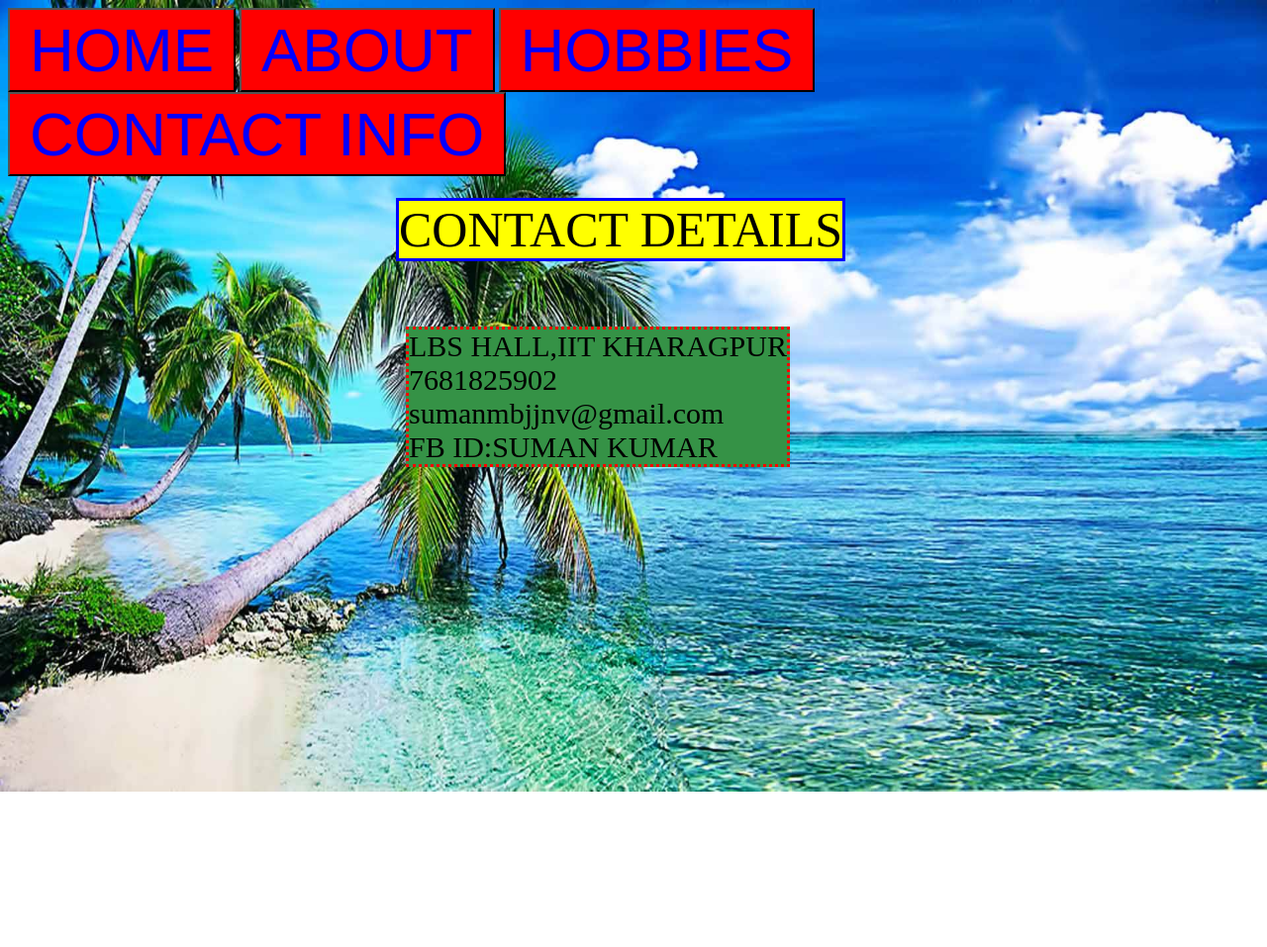
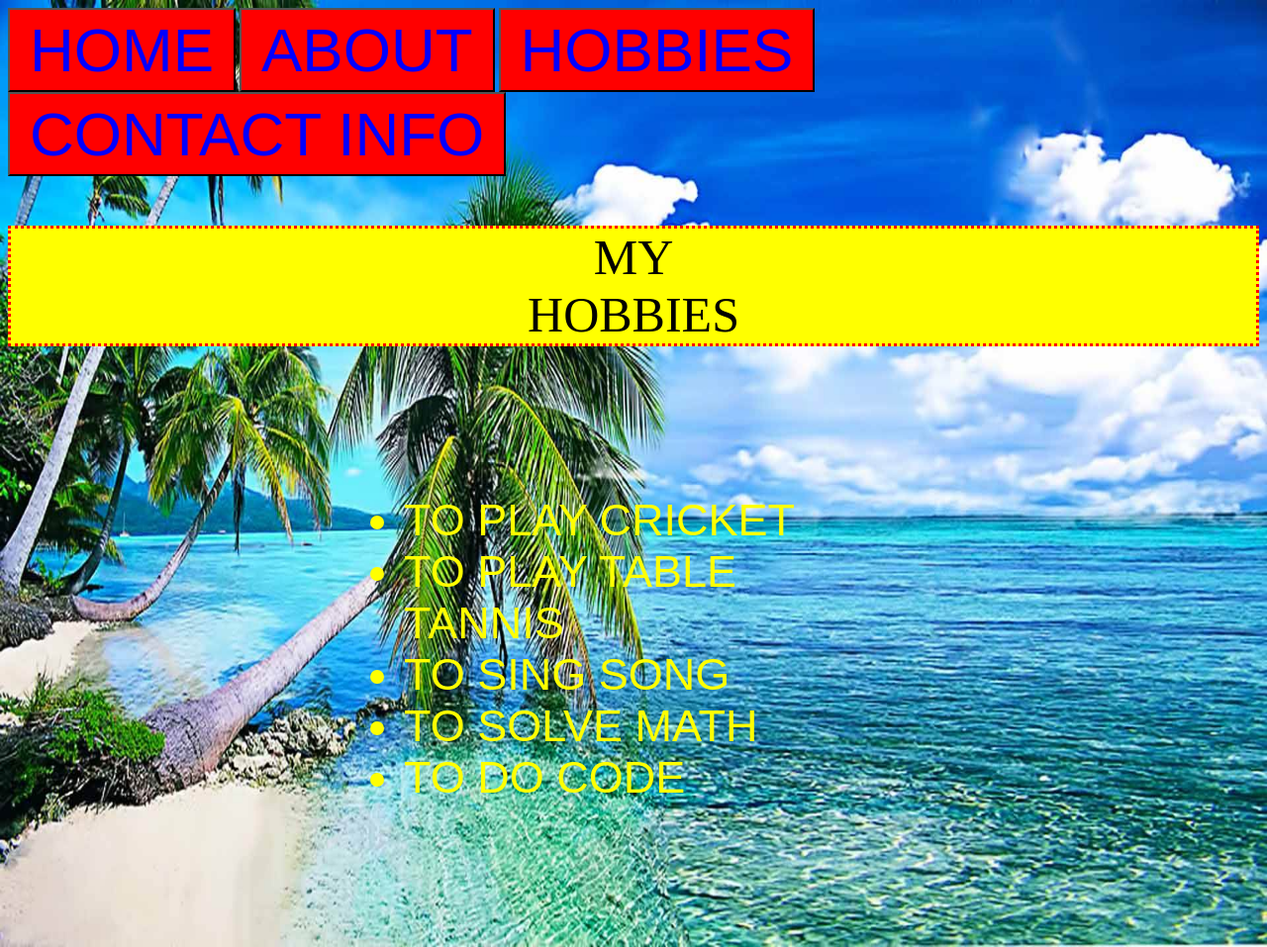
Before and after one commit to sumanjnvmbj/blog, a plain HTML site: page contact.html in a window 1280 px wide. Shown: the whole page at 99% size. Before the commit the page ends 800 px from the top, so only its background shows below. Drawn offline with Linux system fonts and the light colour scheme.

Commit message:
Update contact.html

```diff
--- a/contact.html
+++ b/contact.html
@@ -1,27 +1,30 @@
 <html>
 <head>
-<title>ABOUT ME</title>
+<title>MY HOBBIES</title>
 <link rel="icon" href="images.jpg">
 <style type="text/css">
-h{
-position:absolute;
-background-color:yellow;
-font-size:50px;
-border:3px solid blue;
-left:400px;
-top:200px;
-}
 
-#para{
-font-size:30px;
-position:absolute;
-background-color:#359246;
-border:3px dotted red;
-left:410px;
-top:300px;
+#edit{
+
+ padding:100px 400px;
+ color:yellow;
+ font-family:arial;
+ font-size:45px;
 
 }
 
+p{
+background-color:yellow;
+padding:0px 500px;
+border:3px dotted red;
+font-size:50px;
+
+
+}
+
+img 1{ padding:100px;
+
+}
 
 button{
 color:blue;
@@ -32,16 +35,25 @@ font-family:arial;
 
 }
 </style>
-<body style="background:url(nat.jpg);background-size:100% 100%">
+<body style="background:url(nat.jpg);background-size:100% 100%;background-color:#325534">
 
 
-<a href='index.html' title="click here to go home"><button > HOME</button></a>
+<a href='button.html' title="click here to go home"><button > HOME</button></a>
 <a href='about.html'><button title="click here to see about me"> ABOUT</button></a>
 <a href='hobbies.html'><button title="click here to see my hobbies"> HOBBIES</button></a>
 <a href='contact.html'><button title="click here to see contact details"> CONTACT INFO</button></a>
 
-<h>CONTACT DETAILS</h>
-<p id="para" title="MY CONTACT DETAILS">LBS HALL,IIT KHARAGPUR</br>7681825902</br>sumanmbjjnv@gmail.com</br>FB ID:SUMAN KUMAR</p>
+<p align="center">MY HOBBIES</p>
+
+
+<ul id="edit" src="autumn.jpg" title="MY HOBBIES" >
+	<li>TO PLAY CRICKET</li>
+	<li>TO PLAY TABLE TANNIS</li>
+	<li>TO SING SONG</li>
+	<li>TO SOLVE MATH</li>
+	<li>TO DO CODE</li>
+
+</ul>
 
 </body>
 
```
